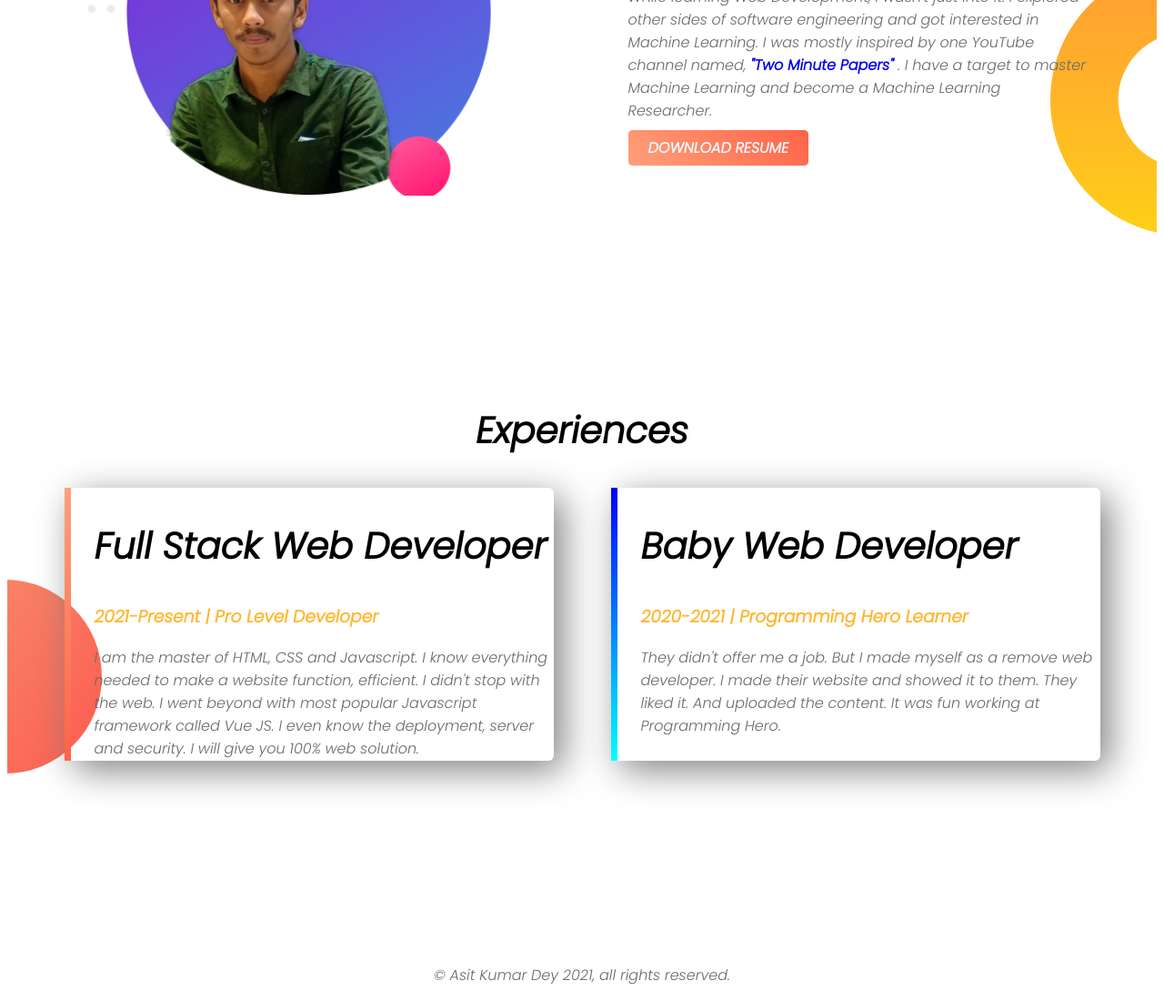
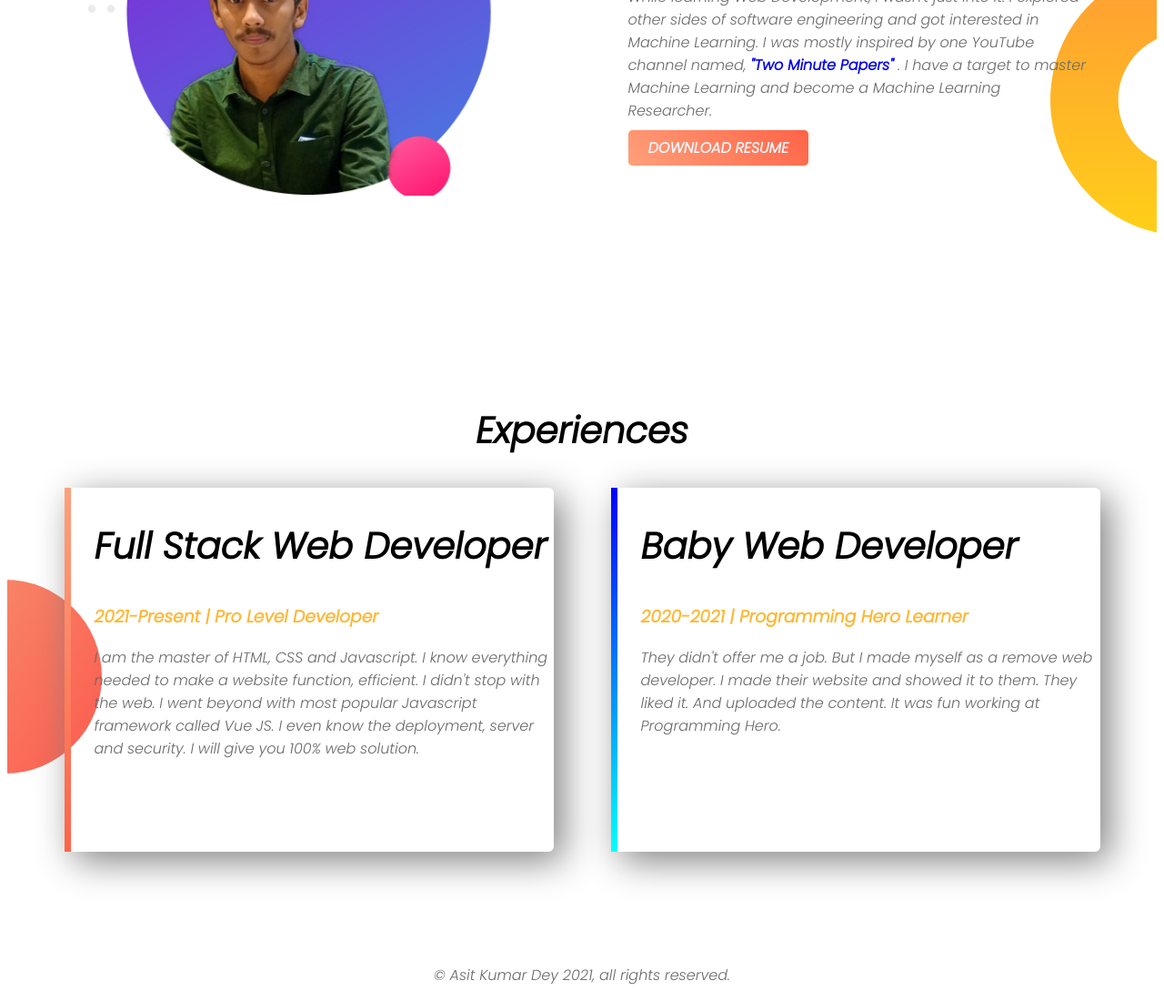
Before and after one commit to Asitkdey540/portfolio-site, a plain HTML site: page index.html in a window 1280 px wide. Shown: the part 798-1898 px from the top of the page at 91% size. Drawn offline with Linux system fonts and the light colour scheme.

Commit message:
css update

```diff
--- a/style.css
+++ b/style.css
@@ -54,7 +54,7 @@ section{
 }
 .single-experience{
     box-shadow: 10px 10px 40px gray;
-    height: 60%;
+    height: 80%;
     border-radius: 6px;
     /* background-color: white; */
 }
```
